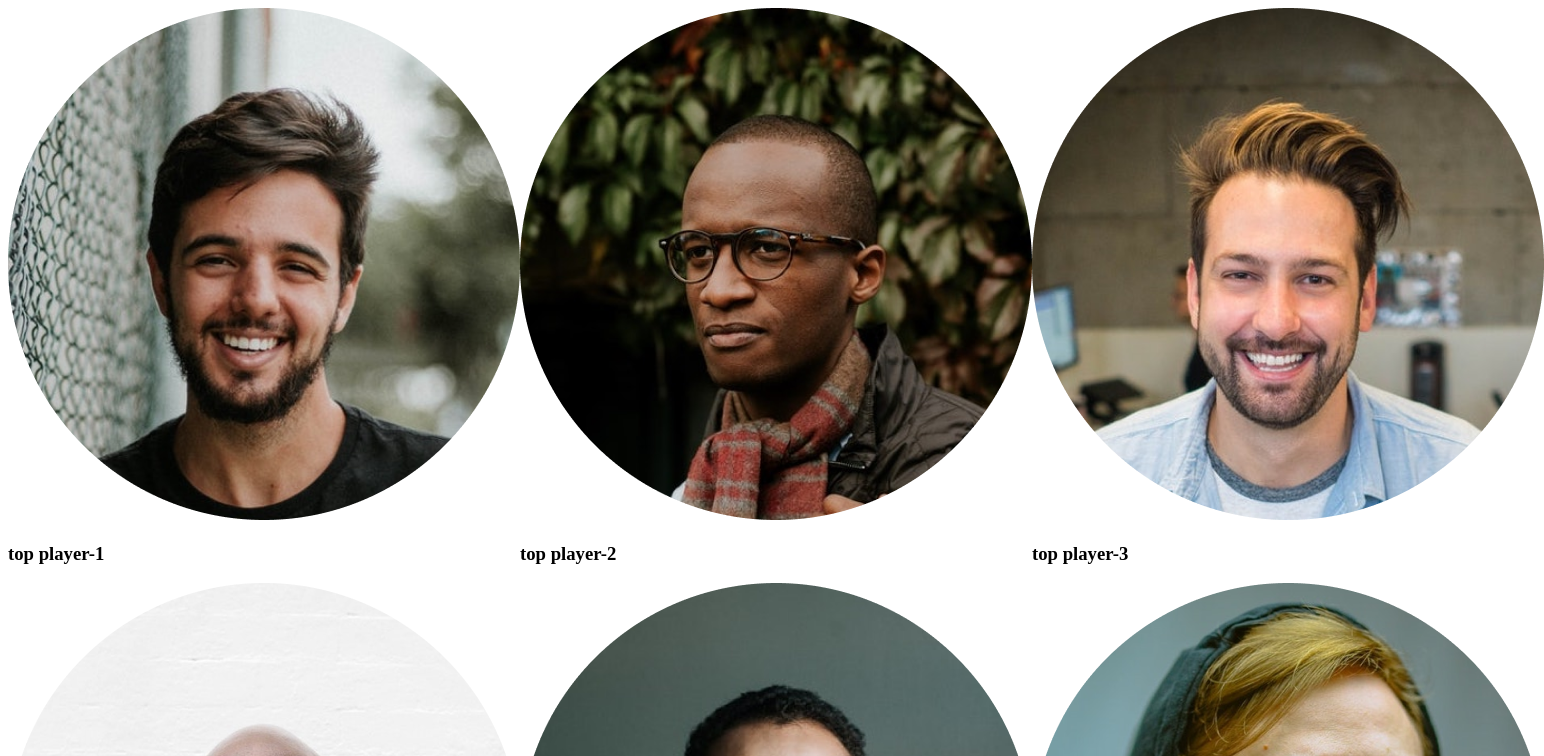
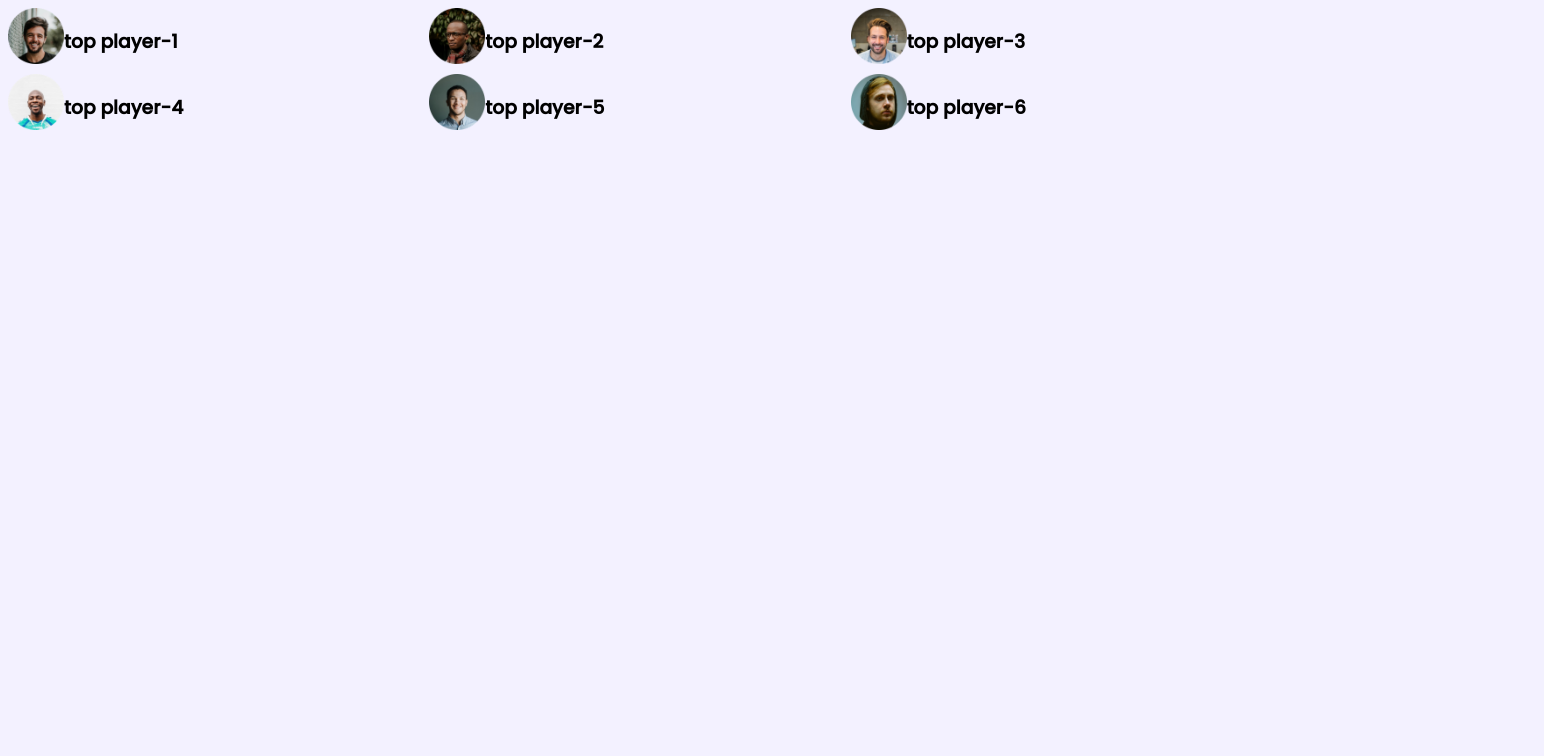
Before and after one commit to Riyad1234R/leader-board-css3, a plain HTML site: page index.html in a window 1280 px wide. Shown: the top 756 px of the page, 1544 px wide, since content can reach past the window. Drawn offline with Linux system fonts and the light colour scheme.

Commit message:
first commit

```diff
--- a/index.html
+++ b/index.html
@@ -16,7 +16,7 @@
 <!-- header end -->
 <main>
     <section>
-        <div class="top-players">
+        <div class="top-players containers">
             <div class="players">
                 <div class="player">
                     <img src="images/players/player-1.png" alt="">
--- a/style.css
+++ b/style.css
@@ -1,5 +1,22 @@
-/* top-players styel */
-.players {
-    display: grid;
-    grid-template-columns: repeat(3, 1fr);
-}
+ @import url('https://fonts.googleapis.com/css2?family=Poppins:wght@400;500&display=swap');
+
+ /* common styles */
+ body {
+     font-family: 'Poppins', sans-serif;
+     background-color: #f3f1ff;
+ }
+
+ /* top players style */
+ .players {
+     display: grid;
+     grid-template-columns: repeat(3, 1fr);
+ }
+
+ .player {
+     display: flex;
+ }
+
+ .player img {
+     width: 56px;
+     height: 56px;
+ }
```
